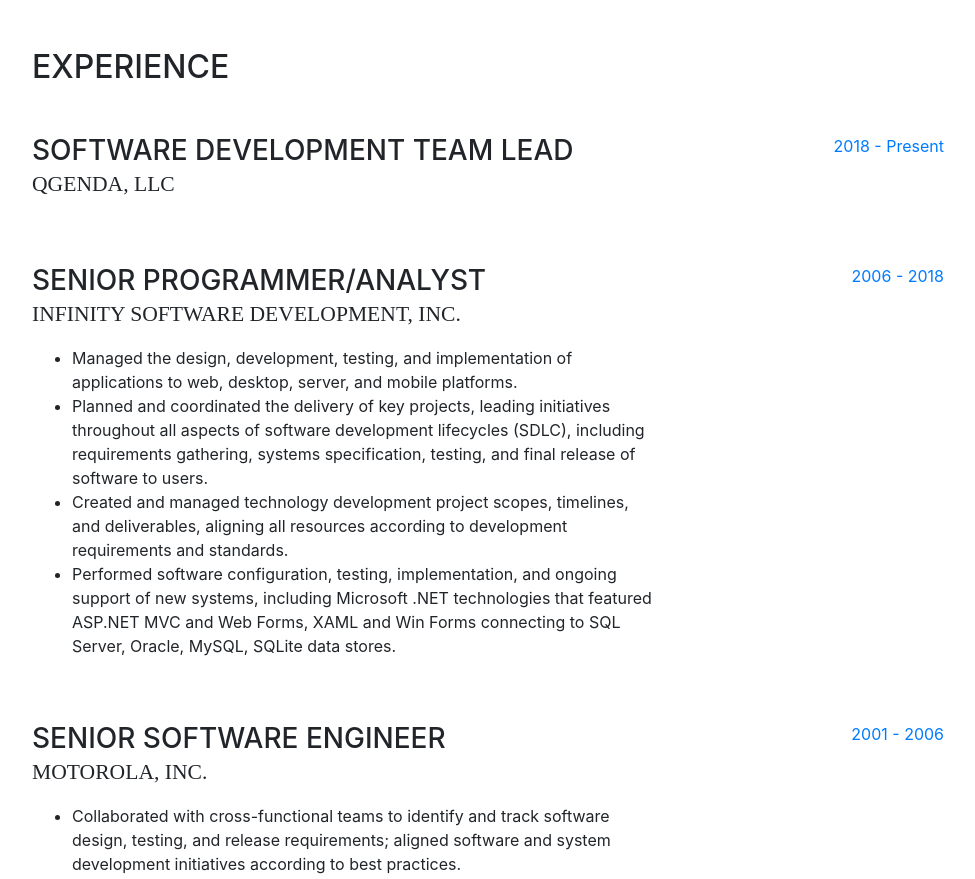
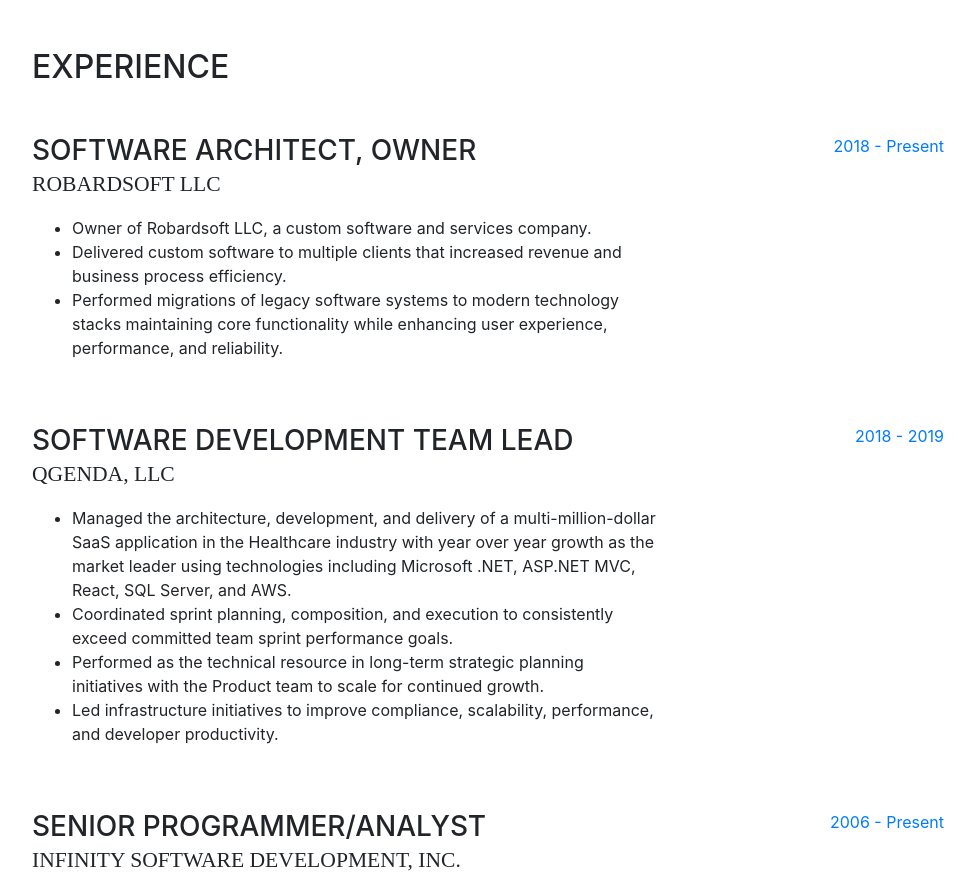
Before and after one commit to marcrobards/resume, a website with bundled scripts: page index.html in a window 1280 px wide. Shown: the part 800-1679 px from the top of the page, without its empty margins (288-1263 px from the left). Built offline with nearby package versions, Linux system fonts and the light colour scheme; a web font is replaced by a local one.

Commit message:
update for 2021

```diff
--- a/index.html
+++ b/index.html
@@ -70,7 +70,7 @@
           <h1 class="mb-0">Marc
             <span class="text-primary">Robards</span>
           </h1>
-          <div class="subheading mb-5">1445 Monroe Drive NE APT D3 · Atlanta, GA 30324 · (850) 339-4026 ·
+          <div class="subheading mb-5">13001 Cambridge Pl NE · Albuquerque, NM 87112 · (850) 339-4026 ·
             <a href="mailto:marc@robards.org">marc@robards.org</a>
           </div>
           <p>Software Developer with strong experience leading and supporting the design, development, and implementation of innovative software applications.</p>
@@ -127,21 +127,38 @@
 
           <div class="resume-item d-flex flex-column flex-md-row mb-5">
             <div class="resume-content mr-auto">
-              <h3 class="mb-0">Software Development Team Lead</h3>
-              <div class="subheading mb-3">QGenda, LLC</div>
+              <h3 class="mb-0">Software Architect, Owner</h3>
+              <div class="subheading mb-3">Robardsoft LLC</div>
               <p>
-               <!--
                 <ul>
-                  <li>Managed the design, development, testing, and implementation of applications to web, desktop, server, and mobile platforms.</li>
-                  <li>Planned and coordinated the delivery of key projects, leading initiatives throughout all aspects of software development lifecycles (SDLC), including requirements gathering, systems specification, testing, and final release of software to users. </li>
-                  <li>Created and managed technology development project scopes, timelines, and deliverables, aligning all resources according to development requirements and standards.</li>
-                  <li>Performed software configuration, testing, implementation, and ongoing support of new systems, including Microsoft .NET technologies that featured ASP.NET MVC and Web Forms, XAML and Win Forms connecting to SQL Server, Oracle, MySQL, SQLite data stores.</li>
+                  <li>Owner of Robardsoft LLC, a custom software and services company.</li>
+                  <li>Delivered custom software to multiple clients that increased revenue and business process efficiency.</li>
+                  <li>Performed migrations of legacy software systems to modern technology stacks maintaining core
+                  functionality while enhancing user experience, performance, and reliability.</li>
                 </ul>
-              -->
               </p>
             </div>
             <div class="resume-date text-md-right">
               <span class="text-primary">2018 - Present</span>
+            </div>
+          </div>
+
+
+          <div class="resume-item d-flex flex-column flex-md-row mb-5">
+            <div class="resume-content mr-auto">
+              <h3 class="mb-0">Software Development Team Lead</h3>
+              <div class="subheading mb-3">QGenda, LLC</div>
+              <p>
+                <ul>
+                  <li>Managed the architecture, development, and delivery of a multi-million-dollar SaaS application in the Healthcare industry with year over year growth as the market leader using technologies including Microsoft .NET, ASP.NET MVC, React, SQL Server, and AWS.</li>
+                  <li>Coordinated sprint planning, composition, and execution to consistently exceed committed team sprint performance goals.</li>
+                  <li>Performed as the technical resource in long-term strategic planning initiatives with the Product team to scale for continued growth.</li>
+                  <li>Led infrastructure initiatives to improve compliance, scalability, performance, and developer productivity.</li>
+                </ul>
+              </p>
+            </div>
+            <div class="resume-date text-md-right">
+              <span class="text-primary">2018 - 2019</span>
             </div>
           </div>
 
@@ -159,7 +176,7 @@
               </p>
             </div>
             <div class="resume-date text-md-right">
-              <span class="text-primary">2006 - 2018</span>
+              <span class="text-primary">2006 - Present</span>
             </div>
           </div>
 
```
